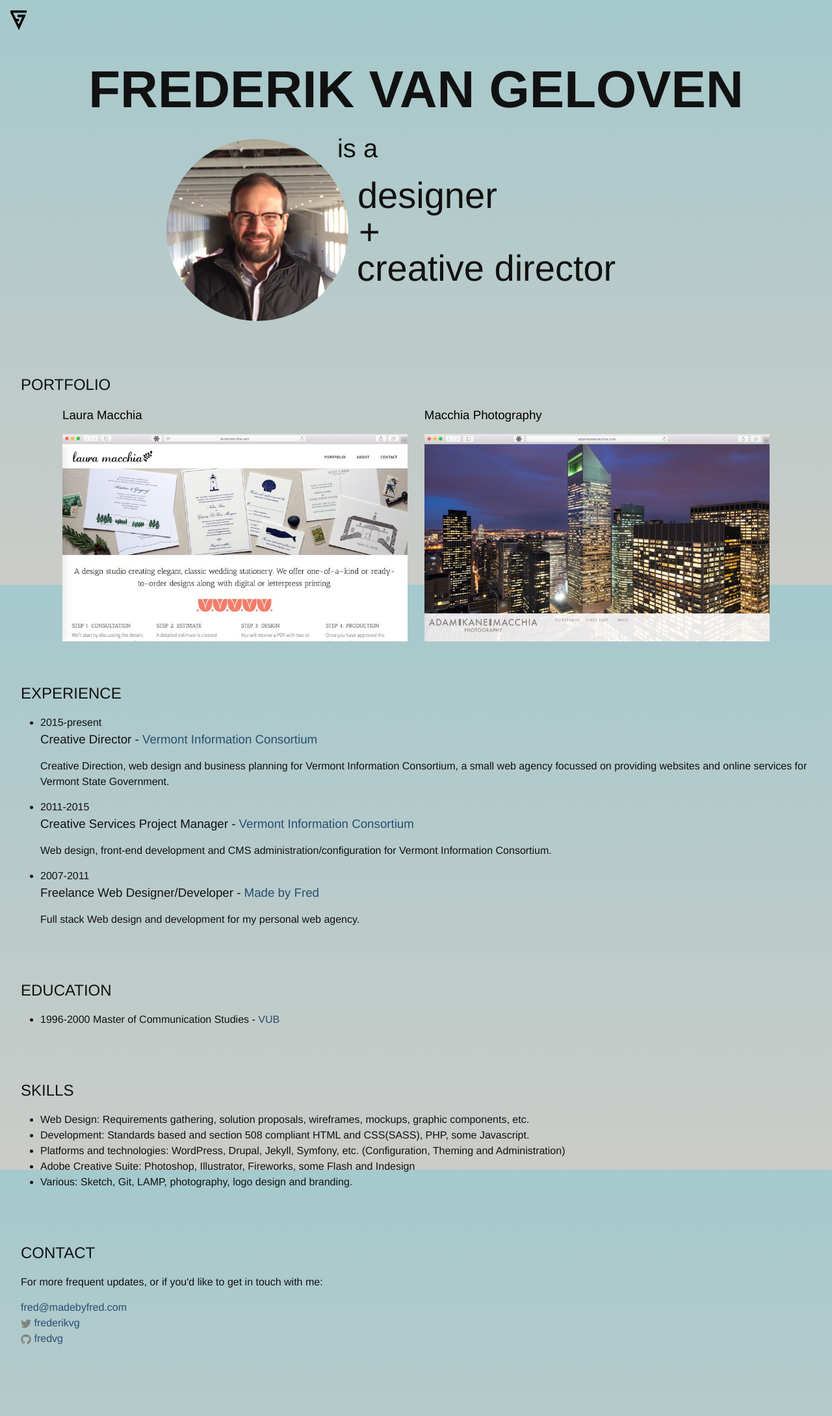
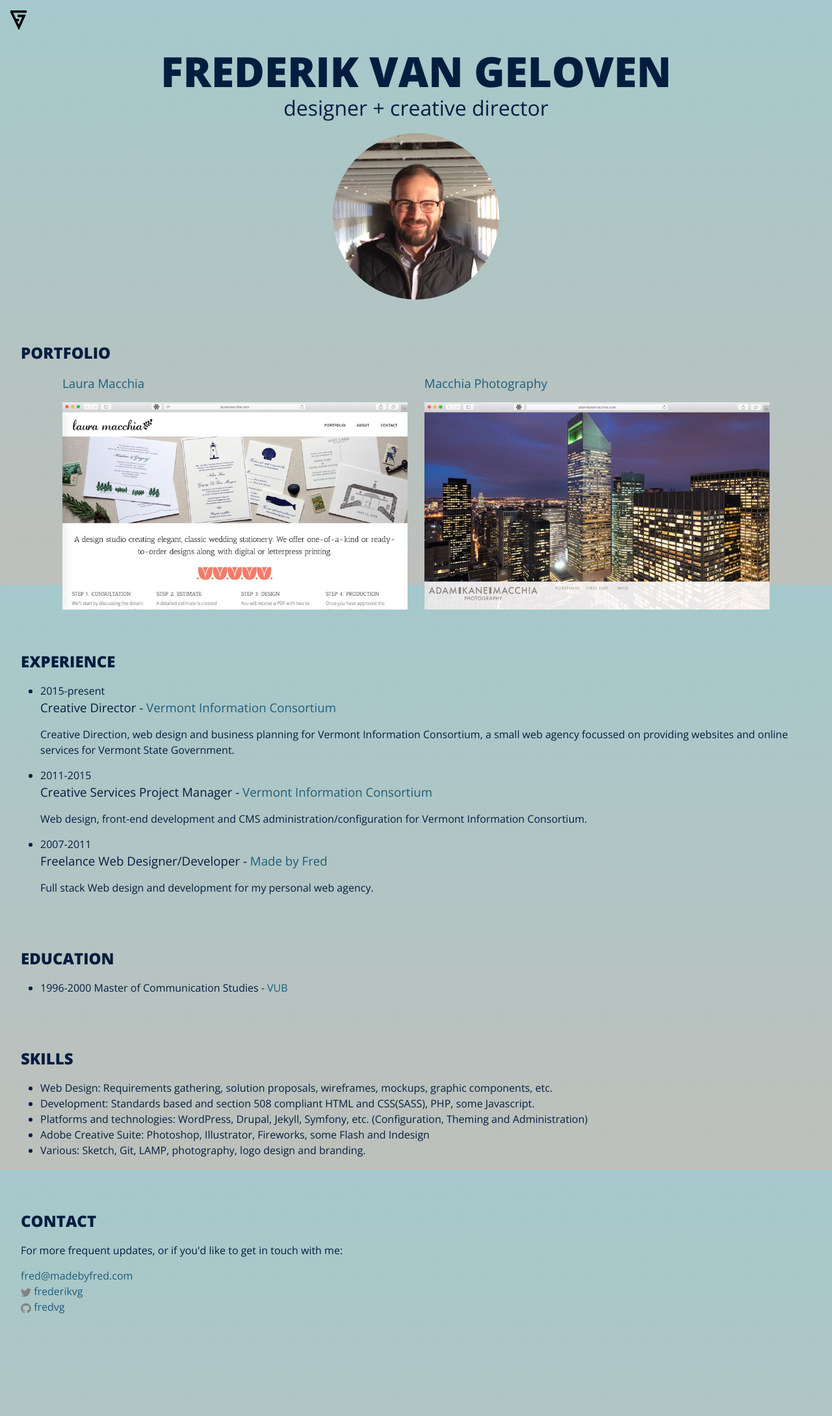
Before and after one commit to fredvg/fredvg.github.io, a Jekyll site: the page built from index.html, in a window 1280 px wide. Shown: the whole page at 65% size. Built offline with Jekyll 4.4.1, drawn with Linux system fonts in a browser that asks for light colours; after the commit the page ends 2130 px from its top, so only the background shows below that.

Commit message:
clean up profile section, colors and typography

```diff
--- a/css/main.scss
+++ b/css/main.scss
@@ -4,22 +4,22 @@
 @charset "utf-8";
 
 //Import fonts
-@import url(http://fonts.googleapis.com/css?family=Questrial|Open+Sans:400,300,400italic|Bitter);
+@import url(http://fonts.googleapis.com/css?family=Open+Sans:300,400,800);
 
 
 
 // Our variables
-$base-font-family: Helvetica, Arial, sans-serif;
+$base-font-family: "Open Sans", sans-serif;
 $base-font-size:   16px;
 $small-font-size:  $base-font-size * 0.875;
 $base-line-height: 1.5;
 
 $spacing-unit:     30px;
 
-$text-color:       #111;
+$text-color:       #041D3F;
 $background-color: #fdfdfd;
 $brand-color:      #2a7ae2;
-$link-color: 	   #284d70;
+$link-color: 	   #1E5D7A/* #284d70 */;
 
 $grey-color:       #828282;
 $grey-color-light: lighten($grey-color, 40%);
@@ -55,7 +55,8 @@ $on-laptop:        800px;
 
 // MBF Custom Styles
 body {
- 	background: -webkit-gradient(linear, left top, left bottom, from(#A5C9CC), to(/* #bec0bb */#cbccc8)) fixed;
+ 	background: -webkit-gradient(linear, left top, left bottom, from(/* #CDD7B6 *//* #c0e2ea */#A5C9CC), to(#bec0bb/* #cbccc8 */)) fixed;
+ 	color: $text-color;
 }
 a {
   color: $link-color;
@@ -167,33 +168,29 @@ section, div.portfolio {
 h2.section-title {
 	font-size: 1.5em;
 	text-transform: uppercase;
+	font-weight: 700;
 }
 section.profile {
-	float: left;
 	padding: 1em 0 2em;
 	.info {
-		max-width: 800px;
-		margin: 0 auto;
-	}
-	h2.section-title {
-		font-size: 5em;
-		font-weight: bold;
 		margin: 0 auto;
 		text-align: center;
 	}
-	p {
-		font-size: 2.5em;
-	}
-	ul {
-		font-size: 3.5em;
-		list-style: none;
-		margin: 0;
+	h2.section-title {
+		font-size: 4em;
+		font-weight: 700;
+		margin: 0 auto;
+		text-align: center;
 		line-height: 1em;
 	}
+	p {
+		font-size: 2em;
+		font-weight: 400;
+		}
 	img {
-		float: left;
-		width: 35%;
-		margin: 1em;
+		display: inline-block;
+		width: 20%;
+		margin: 0;
 		-webkit-shape-outside: circle();
 		shape-outside: circle();
 		border-radius: 50%;
@@ -208,7 +205,7 @@ section.portfolio {
 			@include span-columns(6);
 			list-style: none;
 			a {
-				color: #000;
+// 				color: #000;
 			}
 		}
 	}
--- a/index.html
+++ b/index.html
@@ -6,12 +6,15 @@ layout: default
 	<section class="profile">
 		<h2 class="section-title">Frederik Van Geloven</h2>
 		<div class="info">
+			<p>designer + creative director</p>
 			<img src="images/fall2015_square.jpg" alt="profile picture"/>
-			<p>is a</p>
+
+<!--
 			<ul>
 				<li>designer</li><span>+</span>
 				<li>creative director</li>
 			</ul>
+-->
 	</section>
 
 	<section class="portfolio">
```
